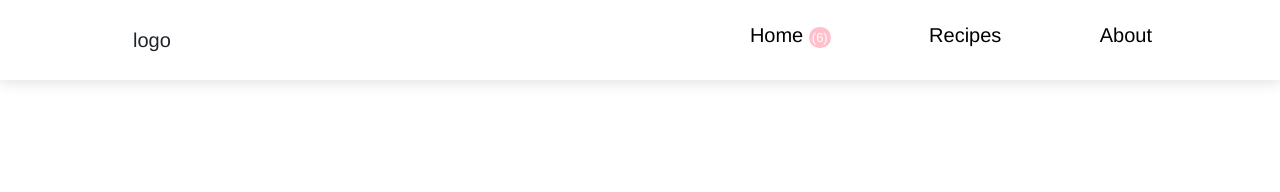
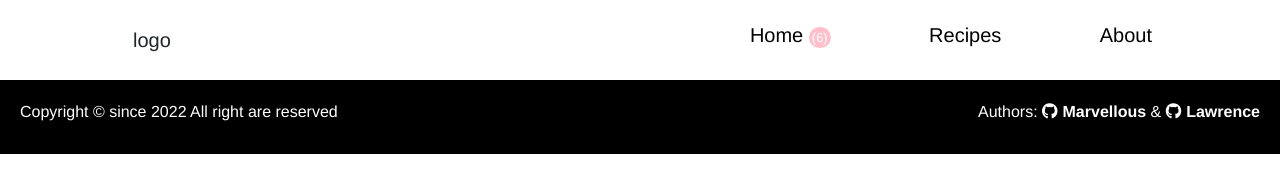
Before and after one commit to kusiLaw/food_recipies, a website built with webpack: page src/index.html in a window 1280 px wide. Built offline with nearby package versions, Linux system fonts and the light colour scheme.

Commit message:
Added foogter to the code

```diff
--- a/src/index.html
+++ b/src/index.html
@@ -33,7 +33,21 @@
 
    </main>
 
+<footer>
+  <div class="author-card">
+    <div class="authors">
+      <p>Copyright &copy; since 2022 All right are reserved</p>
 
+    </div>
+    <div class="rights">
+        <p> Authors:
+           <a href="https://github.com/Tommymarvel"><i class="fa-brands fa-github"></i><strong>Marvellous</strong></a>
+          &
+        <a href="https://github.com/kusiLaw"><i class="fa-brands fa-github"></i><strong>Lawrence</strong></a></p>
+
+      </div>
+  </div>
+</footer>
 
  </div>
 </body>
--- a/src/style.css
+++ b/src/style.css
@@ -34,16 +34,24 @@ nav {
   cursor: pointer;
 }
 
-.nav-item{
+a,
+a:hover,
+a:visited {
+  color: black;
+  text-decoration: none;
+  cursor: pointer;
+}
+
+.nav-item {
   width: 50%;
   display: flex;
 }
 
-.nav-item.mobile{
+.nav-item.mobile {
   display: flex;
   flex-direction: column;
   position: absolute;
- background-color:rgba(56,58,89,0.9);
+  background-color: rgba(56, 58, 89, 0.9);
   z-index: 20;
   right: 0;
   left: 0;
@@ -60,38 +68,38 @@ nav {
   justify-content: flex-end;
 }
 
-.nav-list span{
+.nav-list span {
   font-size: small;
   background-color: pink;
   border-radius: 300px;
   padding: 3px;
   color: white;
-  align-self:flex-end;
+  align-self: flex-end;
 }
 
 .nav-list li:not(:last-child) {
   margin-right: 20%;
 }
 
-.nav-list.mobile{
+.nav-list.mobile {
   flex-direction: column;
   margin-top: 2.5rem;
   align-items: flex-start;
   justify-content: center;
 }
 
-.nav-list.mobile li{
+.nav-list.mobile li {
   align-items: flex-start;
   justify-content: center;
   padding: 1rem;
 }
+
 .nav-list.mobile a,
-#toggle-close{
- color:rgb(255,121,198)
+#toggle-close {
+  color: rgb(255, 121, 198);
 }
 
-
-#toggle-close{
+#toggle-close {
   display: none;
   font-size: 3rem;
   background-color: transparent;
@@ -109,14 +117,6 @@ nav {
   font-size: 2.5rem;
 }
 
-a,
-a:hover,
-a:visited {
-  color: black;
-  text-decoration: none;
-  cursor: pointer;
-}
-
 @media screen and (min-width: 768px) {
   nav {
     padding: 2rem 10%;
@@ -130,3 +130,38 @@ a:visited {
     display: none;
   }
 }
+
+footer {
+  display: flex;
+  justify-content: space-between;
+  color: #ffff;
+  background-color: black;
+}
+
+.author-card {
+  display: flex;
+  justify-content: center;
+  padding: 2rem;
+  align-content: center;
+  gap: 20%;
+  width: 100%;
+}
+
+.rights {
+  width: 50%;
+  display: flex;
+  justify-content: flex-end;
+}
+
+.authors {
+  width: 50%;
+}
+
+footer i {
+  color: #ffff;
+  margin-right: 0.5rem;
+}
+
+strong {
+  color: #fff;
+}
```
Lines whose indentation alone changed are shown as unchanged.
